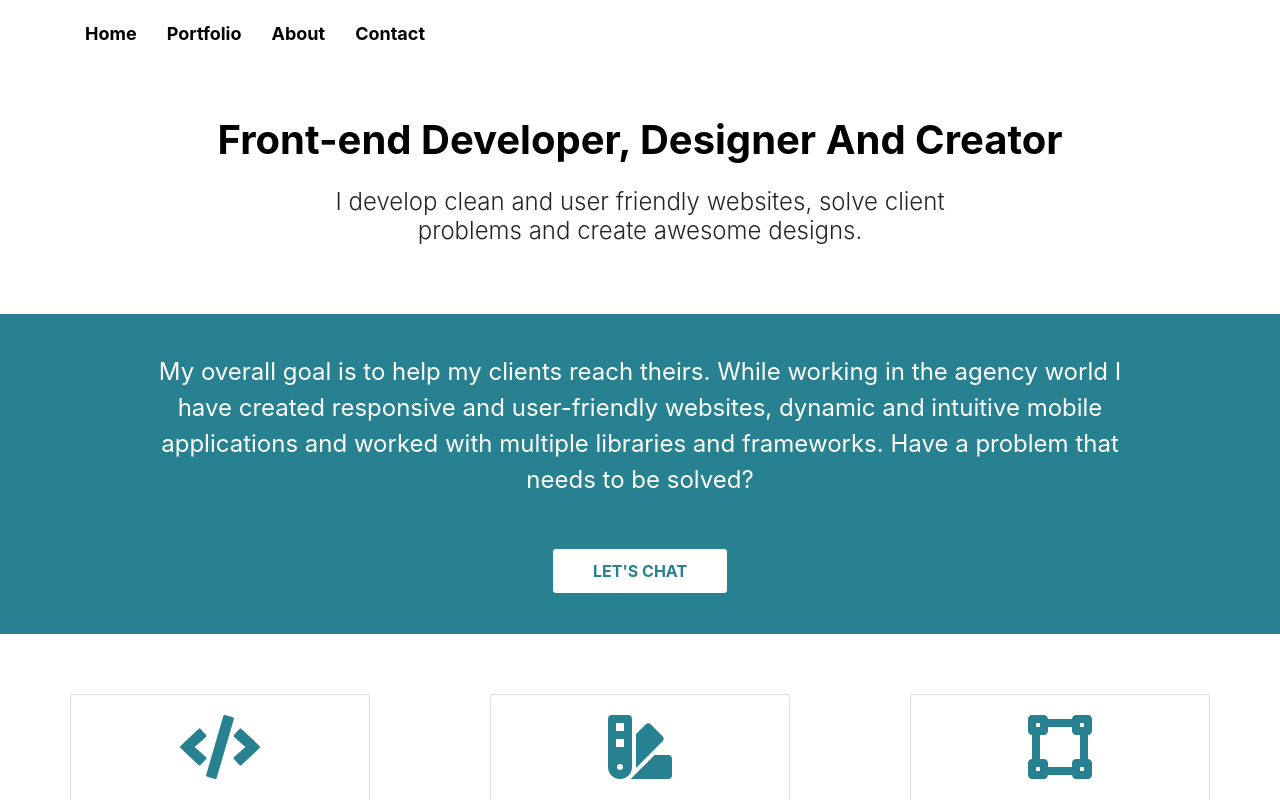
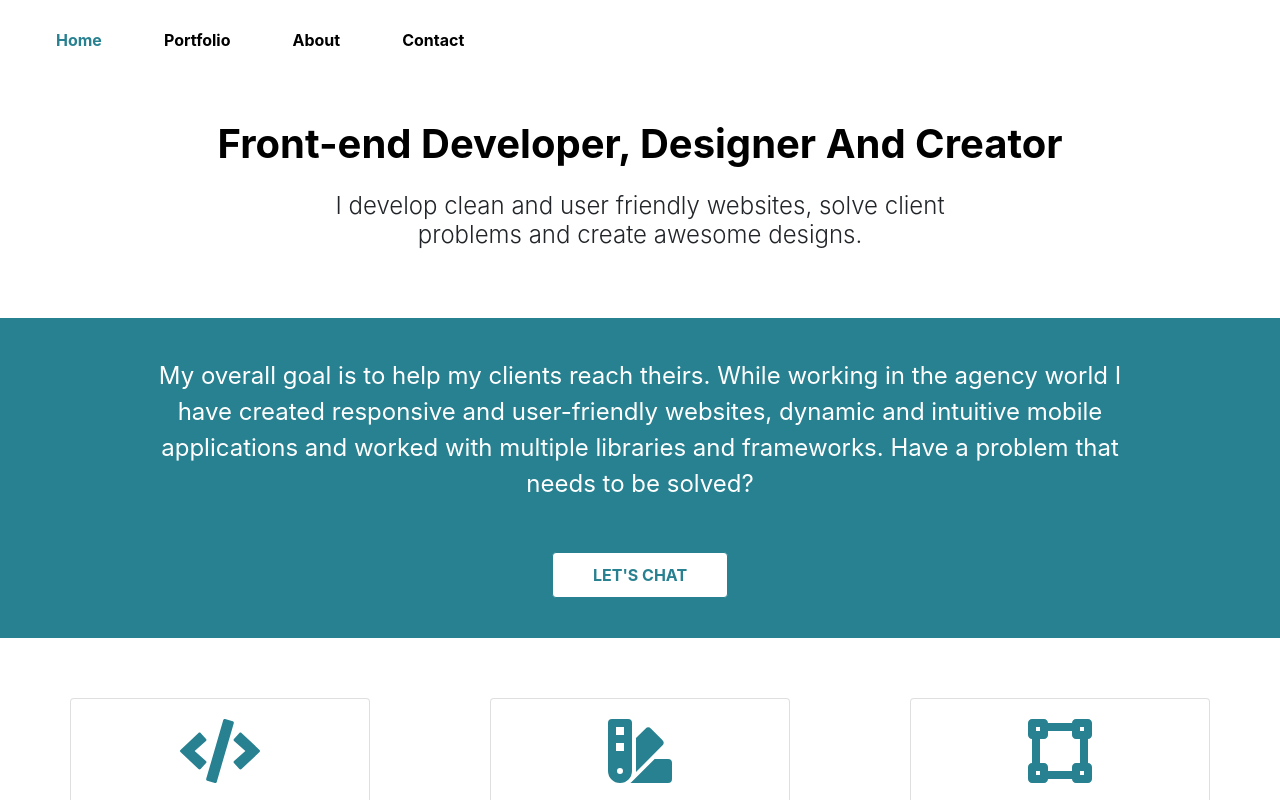
Before and after one commit to halbrookmichael/halbrookmichael.github.io, a React (Create React App) app in the folder portfolio/: page / in a window 1280 px wide. Shown: the top 800 px of the page. Built offline with nearby package versions, Linux system fonts and the light colour scheme.

Commit message:
need to again

```diff
--- a/portfolio/src/App.js
+++ b/portfolio/src/App.js
@@ -1,7 +1,7 @@
 import { Route, Switch } from 'react-router-dom';
 import './App.scss';
 // components
-import Navbar from './components/Navbar';
+import Navigation from './components/Navigation';
 import Footer from './components/Footer';
 // layouts
 import Home from './contents/Home';
@@ -17,7 +17,7 @@ library.add(faCode, faSwatchbook, faVectorSquare)
 function App() {
   return (
     <div className='App'>
-      <Navbar />
+      <Navigation />
       <div className="main">
         <Switch>
           <Route exact path='/' component={Home} />
--- a/portfolio/src/components/NavItem.js
+++ b/portfolio/src/components/NavItem.js
@@ -5,9 +5,8 @@ class NavItem extends Component {
 
   render() {
     return (
-      <li id={this.props.item}>
-        <Link to={this.props.toLink} onClick={this.props.activec.bind(this,this.props.item)} />
-        {this.props.item}
+      <li>
+        <Link className={`nav-link ${this.props.addedClasses}`} to={this.props.toLink} onClick={this.props.handleClick}>{this.props.item}</Link>
       </li>
     );
   }
--- a/portfolio/src/components/Navbar.js
+++ /dev/null
@@ -1,37 +0,0 @@
-import React, { Component } from 'react';
-import NavItem from './NavItem';
-import '../styles/nav.scss';
-
-class Navbar extends Component {
-   constructor(props) {
-    super(props);
-    this.state = {
-      NavItemActive: '',
-    };
-  }
-
-  activeitem = (id) => {
-    if (this.state.NavItemActive.length > 0) {
-      document.getElementById(this.state.NavItemActive).classList.remove('active');
-    }
-    this.setState({ NavItemActive: id }, () => {
-      document.getElementById(this.state.NavItemActive).classList.add('active');
-    });
-  };
-
-  render() {
-    return (
-      <nav className="container">
-        <ul>
-          <NavItem item='Home' toLink='/' activec={this.activeitem}/>
-          <NavItem item='Portfolio' toLink='/portfolio' activec={this.activeitem}/>
-          <NavItem item='About' toLink='/about' activec={this.activeitem}/>
-          {/* <NavItem item='Education' toLink='/education' activec={this.activeitem}/> */}
-          <NavItem item='Contact' toLink='/contact' activec={this.activeitem}/>
-        </ul>
-      </nav>
-    );
-  }
-}
-
-export default Navbar;
--- /dev/null
+++ b/portfolio/src/components/Navigation.js
@@ -0,0 +1,44 @@
+import React, { Component } from 'react';
+import NavItem from './NavItem';
+
+import Icon from '../components/Icon';
+
+import '../styles/nav.scss';
+
+class Navigation extends Component {
+  constructor(props) {
+    super(props);
+    this.handleClick = this.handleClick.bind(this);
+  }
+  componentDidMount() {
+    document.querySelector('.home').classList.add('active');
+  }
+  handleClick(e) {
+    let links = document.querySelectorAll('li a');
+    let link = e.target;
+
+    links.forEach((item) => {
+      console.log(item)
+      item.classList.remove('active');
+    })
+    link.classList.add('active');
+  }
+
+  render() {
+    return (
+      <div className="main-nav">
+        <div className="mobile">
+          <Icon icon="bars" size="md" />
+        </div>
+        <ul className="links">
+          <NavItem addedClasses="home" item='Home' toLink='/' handleClick={this.handleClick} />
+          <NavItem item='Portfolio' toLink='/portfolio' handleClick={this.handleClick} />
+          <NavItem item='About' toLink='/about' handleClick={this.handleClick} />
+          <NavItem item='Contact' toLink='/contact' handleClick={this.handleClick} />
+        </ul>
+      </div>
+    );
+  }
+}
+
+export default Navigation;
--- a/portfolio/src/contents/Portfolio.js
+++ b/portfolio/src/contents/Portfolio.js
@@ -8,10 +8,7 @@ class Portfolio extends Component {
 
 	render() {
 		return (
-			<div id="portfolio" className="container">
-				<div className="head content">
-					<h1>Portfolio</h1>
-				</div>
+			<div id="portfolio">
 				<PortfolioItem />
 			</div>
 		)
--- a/portfolio/src/data/data.json
+++ b/portfolio/src/data/data.json
@@ -27,7 +27,7 @@
 	],
 	"portfolio": [
 		{
-			"img": "http://www.freedigitalphotos.net/images/previews/illustration-digital-painting-forest-scene-100394230.jpg",
+			"img": "https://port-images.s3-us-west-2.amazonaws.com/portfoilo/b-side_new.png",
 			"title": "",
 			"description": "Hello",
 			"btnText": "View Project"
--- a/portfolio/src/styles/Nav.scss
+++ b/portfolio/src/styles/Nav.scss
@@ -1,35 +1,30 @@
 @import '../variables/colors';
 @import '../helpers/convertToRem';
 
-nav {
-  width: 100%;
-  height: rem(56px);
+.main-nav {
+  display: flex;
+  width: 100vw;
+  height: rem(60px);
   padding: rem(20px) 0;
   margin-bottom: rem(60px);
-  background-color: $color-white;
+  background-color: #fff;
 
-  ul {
+  .mobile {
+    display: none;
+  }
+
+  ul.links {
     display: flex;
-    font-size: rem(18px);
-    padding-left: 0;
-    list-style-type: none;
-    text-decoration: none;
+    list-style: none;
   }
-  ul li {
+
+  .nav-link {
     position: relative;
     margin-right: rem(30px);
     color: #000;
     font-weight: bold;
+    list-style: none;
     transition: all 0.3s ease;
-
-    a {
-      position: absolute;
-      top: 0;
-      left: 0;
-      height: 100%;
-      width: 100%;
-      padding: rem(5px);
-    }
 
     &.active, &:hover {
       color: $color-blue;
@@ -38,3 +33,22 @@ nav {
     }
   }
 }
+
+@media only screen and (max-width: rem(568px)) {
+  .main-nav {
+    .mobile {
+      display: block;
+    }
+
+    ul.links {
+      position: fixed;
+      top: 0;
+      left: -1000px;
+      width: 80%;
+      height: 100vh;
+      padding: 20px;
+      background-color: #fff;
+      z-index: 99;
+    }
+  }
+}
--- a/portfolio/src/styles/portfolio.scss
+++ b/portfolio/src/styles/portfolio.scss
@@ -4,6 +4,7 @@
 @import '../helpers/convertToRem';
 
 #portfolio {
+
 	.row {
 		display: flex;
 		flex-wrap: wrap;
--- a/portfolio/src/styles/service.scss
+++ b/portfolio/src/styles/service.scss
@@ -45,7 +45,7 @@
 }
 @media only screen and (max-width: rem(767px)) {
 	.service.card {
-		width: 100%;
+		width: 90%;
 		margin: 0 rem(0px) rem(30px);
 	}
 	.btn-primary {
```
Also changed, not shown: portfolio/src/contents/Contact.js (+4 -4 lines), portfolio/src/img/bside_old.png (added), 1 other file (tests, documents, lock files or other folders).
